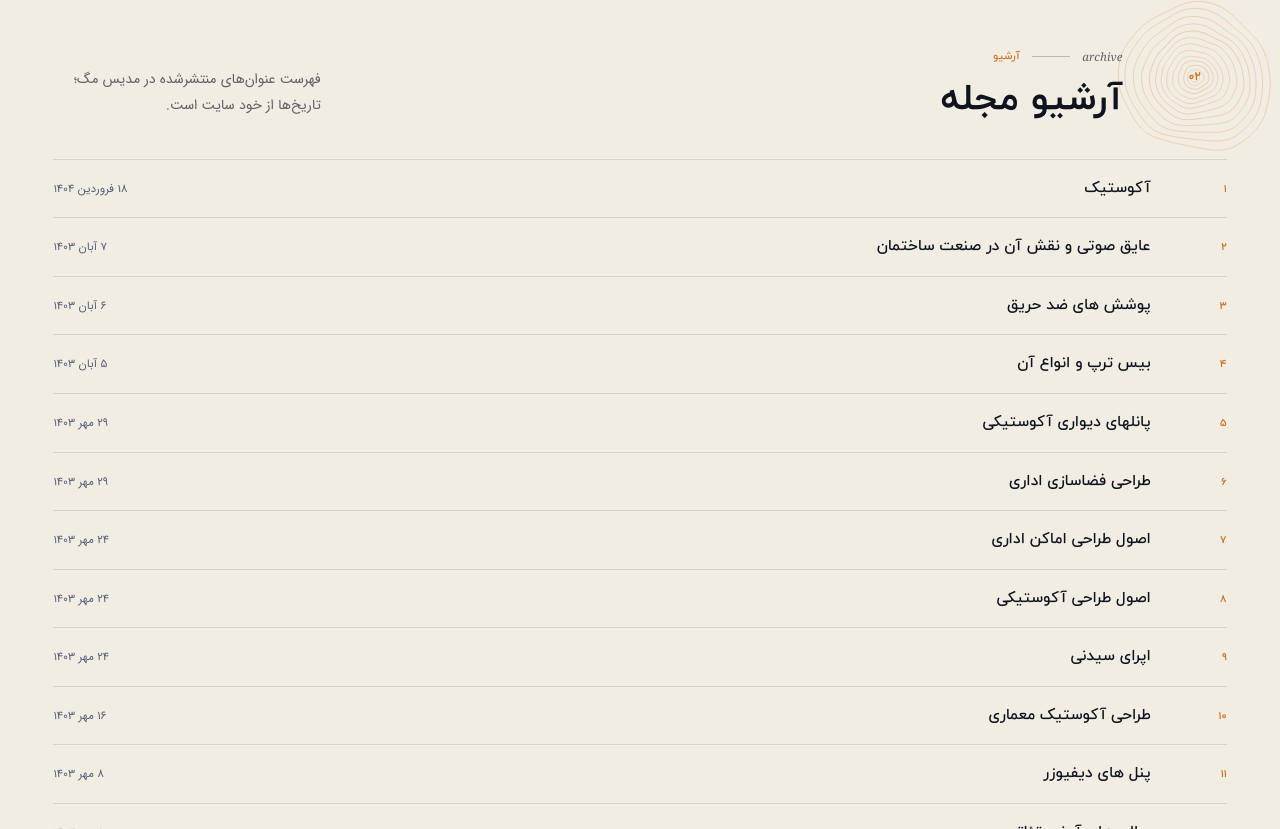
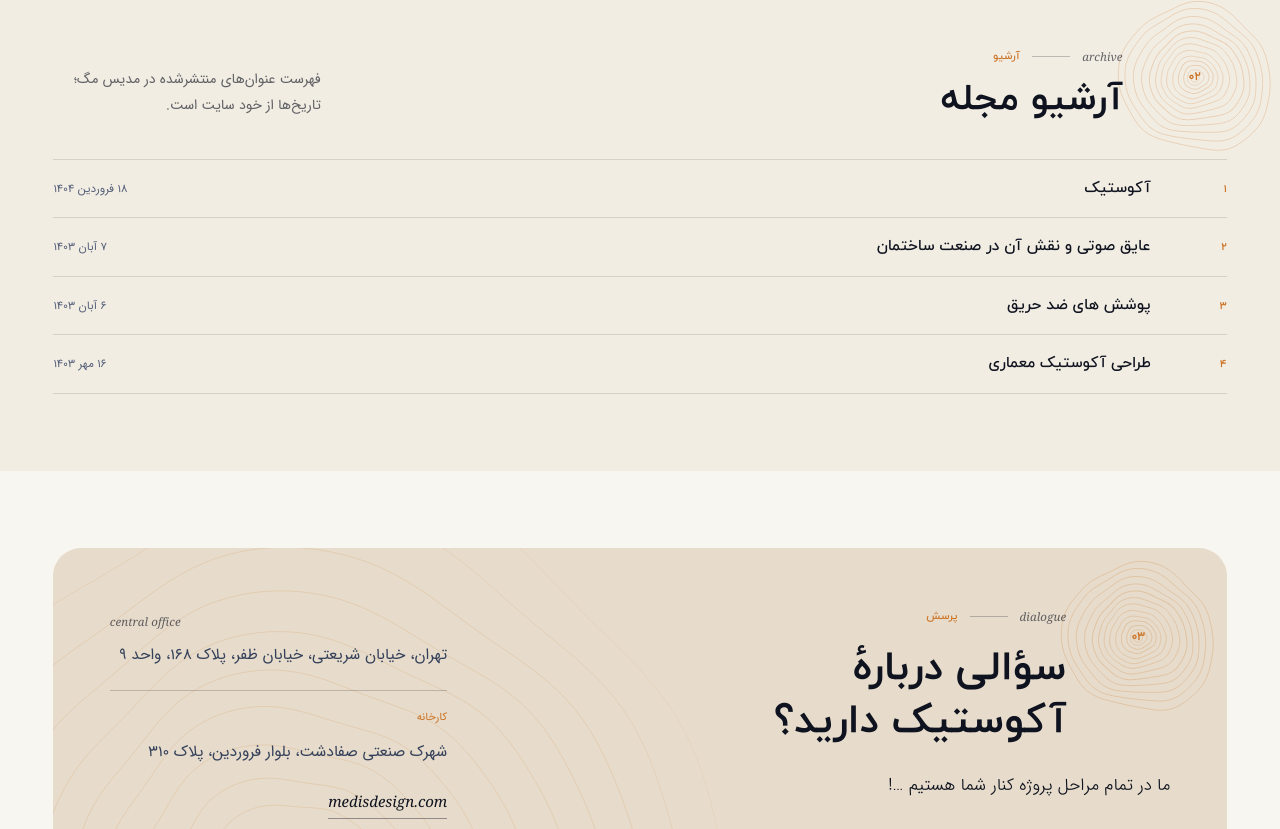
Before and after one commit to ali-shahabi/medisdesign, a Next.js app: page /magazine in a window 1280 px wide. Shown: the part 951-1780 px from the top of the page. Built offline with nearby package versions, Linux system fonts and the light colour scheme.

Commit message:
Magazine archive: drop excerpt-only rows, keep 4 linked articles

```diff
--- a/app/magazine/page.tsx
+++ b/app/magazine/page.tsx
@@ -95,23 +95,16 @@ export default function MagazinePage() {
             />
 
             <div className="rows">
-              {journal.map((row, i) => {
-                const slug = byTitle.get(row.title);
-                const inner = (
-                  <>
+              {journal
+                .filter((row) => byTitle.has(row.title))
+                .map((row, i) => {
+                  const slug = byTitle.get(row.title)!;
+                  return (
+                    <Link key={row.title} className="row" href={`/magazine/${slug}/`}>
                       <span className="idx">{fa(i + 1)}</span>
                       <h3>{row.title}</h3>
                       <time dateTime={row.date}>{faDate(row.date)}</time>
-                  </>
-                );
-                return slug ? (
-                  <Link key={row.title} className="row" href={`/magazine/${slug}/`}>
-                    {inner}
                     </Link>
-                ) : (
-                  <div key={row.title} className="row">
-                    {inner}
-                  </div>
                   );
                 })}
             </div>
```
Lines whose indentation alone changed are shown as unchanged.
